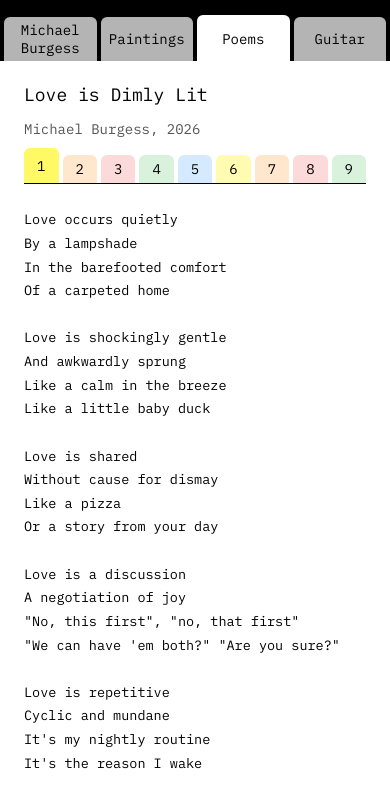
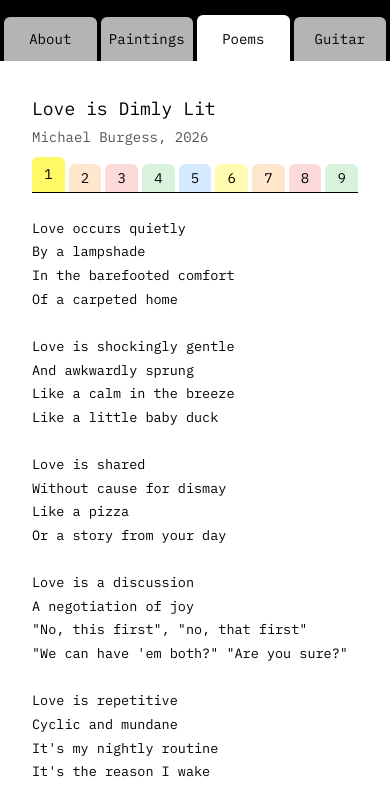
Before and after one commit to mburgjr/burgess.works, a plain HTML site: page poems.html in a window 390 px wide. Shown: the top 796 px of the page. Drawn offline with Linux system fonts and the light colour scheme.

Commit message:
Rename the name tab to About and even out page spacing
The first header tab now reads About. On phones every page starts 36px
below the header; the guitar page uses the same spacing as paintings; the
poem byline sits as close to its title as a painting caption; poems sit
24px above their arrows and use a slightly narrower column (32px margin,
24px on small phones). On desktop poems start the same distance below the
header as the other pages.

Co-Authored-By: Claude Opus 5.5 <noreply@anthropic.com>

```diff
--- a/poems.html
+++ b/poems.html
@@ -12,11 +12,11 @@
 <link rel="preconnect" href="https://fonts.googleapis.com">
 <link rel="preconnect" href="https://fonts.gstatic.com" crossorigin>
 <link rel="stylesheet" href="https://fonts.googleapis.com/css2?family=IBM+Plex+Mono&display=swap">
-<link rel="stylesheet" href="style.css?v=45">
+<link rel="stylesheet" href="style.css?v=49">
 </head>
 <body class="poems-page">
 <header class="site-header">
-  <a href="index.html">Michael Burgess</a>
+  <a href="index.html">About</a>
   <nav aria-label="Main">
     <a href="paintings.html">Paintings</a>
     <a href="poems.html" aria-current="page">Poems</a>
--- a/style.css
+++ b/style.css
@@ -369,13 +369,17 @@ main {
 
 /* Poems: a typed sheet in a readable measure. */
 .poems-page .viewer {
+  /* 68ch is the narrowest column that holds nine 64px number tabs. */
   max-width: 68ch;
   margin: 0 auto;
-  padding: 32px 0 64px;
+  /* Same gap under the header as the paintings and guitar pages. */
+  padding: clamp(24px, 7vh, 72px) 0 64px;
 }
 
-.poems-page .meta h2 { font-size: 18px; }
-.poems-page .byline { margin: 8px 0 0; color: var(--muted); font-size: 14px; }
+.poems-page .meta h2 { font-size: 18px; line-height: 1.3; }
+/* The byline is smaller than a painting caption, so a slightly smaller
+   margin gives the same visible gap under the title. */
+.poems-page .byline { margin: 6px 0 0; color: var(--muted); font-size: 14px; }
 
 /* The poem's tabs stand on the rule, so the bar has no bottom padding and
    the title carries it instead. */
@@ -441,7 +445,7 @@ main {
 /* Below this width four full-size tabs no longer fit, so they split the row
    into equal columns and the labels shrink with the screen. */
 @media (max-width: 900px) {
-  /* nav's display: contents lets its three tabs join the name tab as four
+  /* nav's display: contents lets its three tabs join the About tab as four
      equal columns of the header grid. */
   .site-header {
     display: grid;
@@ -500,8 +504,12 @@ main {
      page is the same width and the line, title and buttons are exactly as
      wide as the widest painting. */
   .paintings-page, .poems-page { --gutter: 24px; }
-  .paintings-page:not(.guitar-page) .viewer { padding-top: 36px; }
-  .paintings-page:not(.guitar-page) .bar { margin-top: 36px; }
+  /* Poems read best in a slightly narrower column. */
+  .poems-page { --gutter: 32px; }
+  /* 36px between the header and the content, and between the content and
+     the line, on every page. */
+  .paintings-page .viewer, .poems-page .viewer { padding-top: 36px; }
+  .paintings-page .bar { margin-top: 36px; }
   .paintings-page .meta h2 { font-size: 20px; }
   .paintings-page .meta .caption { margin-top: 6px; font-size: 15px; }
   .paintings-page .meta, .paintings-page .actions { padding-top: 0; align-self: auto; }
@@ -524,9 +532,9 @@ main {
   .item-tabs button { flex: 1 1 0; min-width: 28px; max-width: 64px; padding: 0 2px; font-size: 14px; }
 
   .poem { font-size: 13.5px; }
-  .poems-page .viewer { padding-top: 20px; }
   .poems-page .bar { flex-direction: row; flex-wrap: wrap; align-items: flex-end; margin-bottom: 24px; gap: 0; }
   .poems-page .meta { flex-basis: 100%; padding-bottom: 8px; }
+  .poems-page .byline { margin-top: 5px; }
   .poems-page .item-tabs { flex-basis: 100%; }
 }
 
@@ -545,7 +553,7 @@ main {
   .side-arrow.next { justify-self: end; }
   .paintings-page, .poems-page { padding-bottom: 24px; }
   .paintings-page .bar { padding-bottom: 20px; }
-  .poems-page .viewer { padding-bottom: 32px; }
+  .poems-page .viewer { padding-bottom: 24px; }
 }
 
 /* Between phones and wide desktops (phones on their side, unfolded
@@ -582,6 +590,11 @@ main {
 @media (max-width: 600px) {
   .paintings-page .actions { gap: 8px; }
 }
+/* Small phones: the narrower poem column would squeeze nine number tabs
+   below their 28px minimum, so poems use the 24px margin there. */
+@media (max-width: 359px) {
+  .poems-page { --gutter: 24px; }
+}
 /* The narrowest phones keep the standard 16px margin. */
 @media (max-width: 339px) {
   .paintings-page, .poems-page { --gutter: 16px; }
```
Also changed, not shown: guitar.html (+2 -2 lines), index.html (+2 -2 lines), paintings.html (+2 -2 lines).
